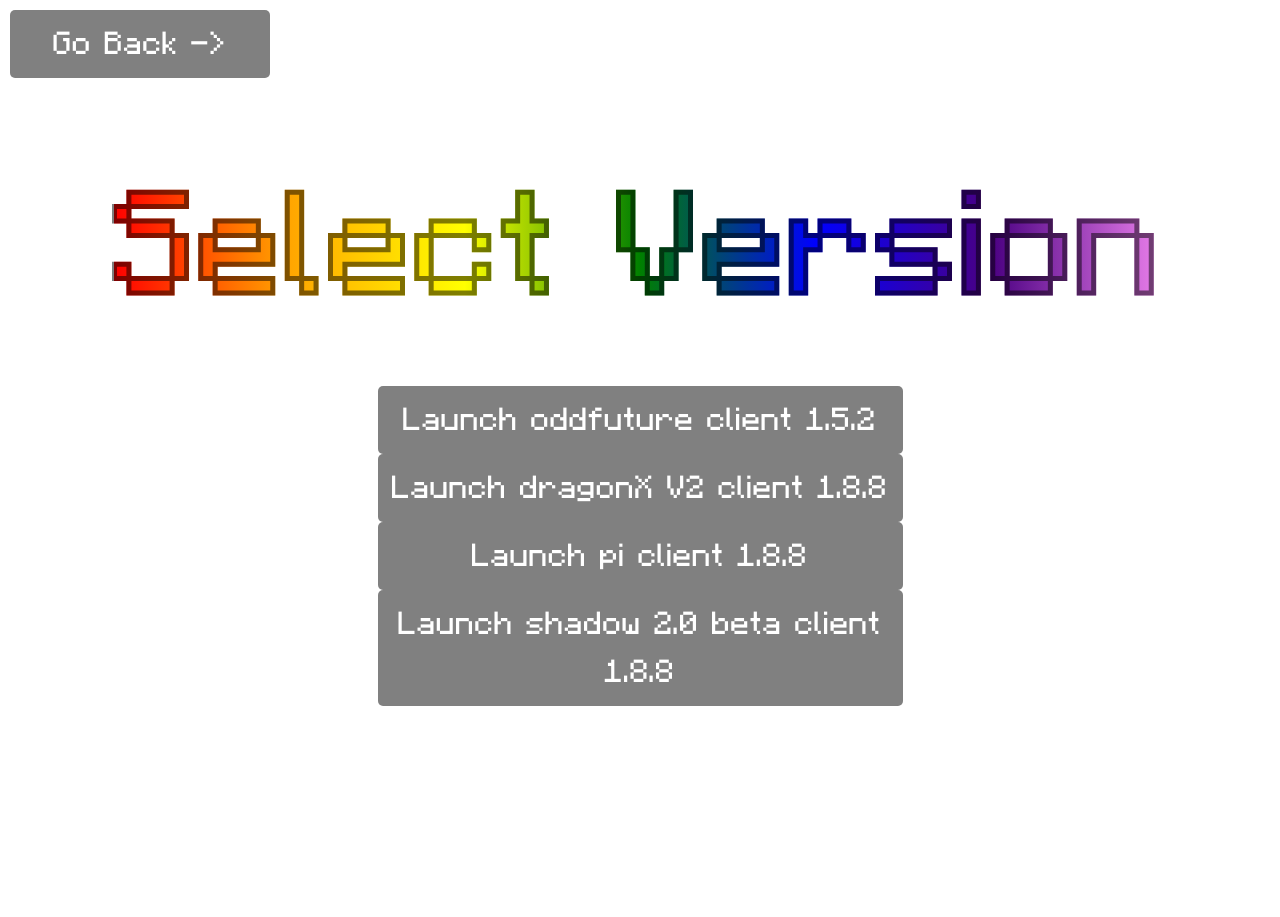
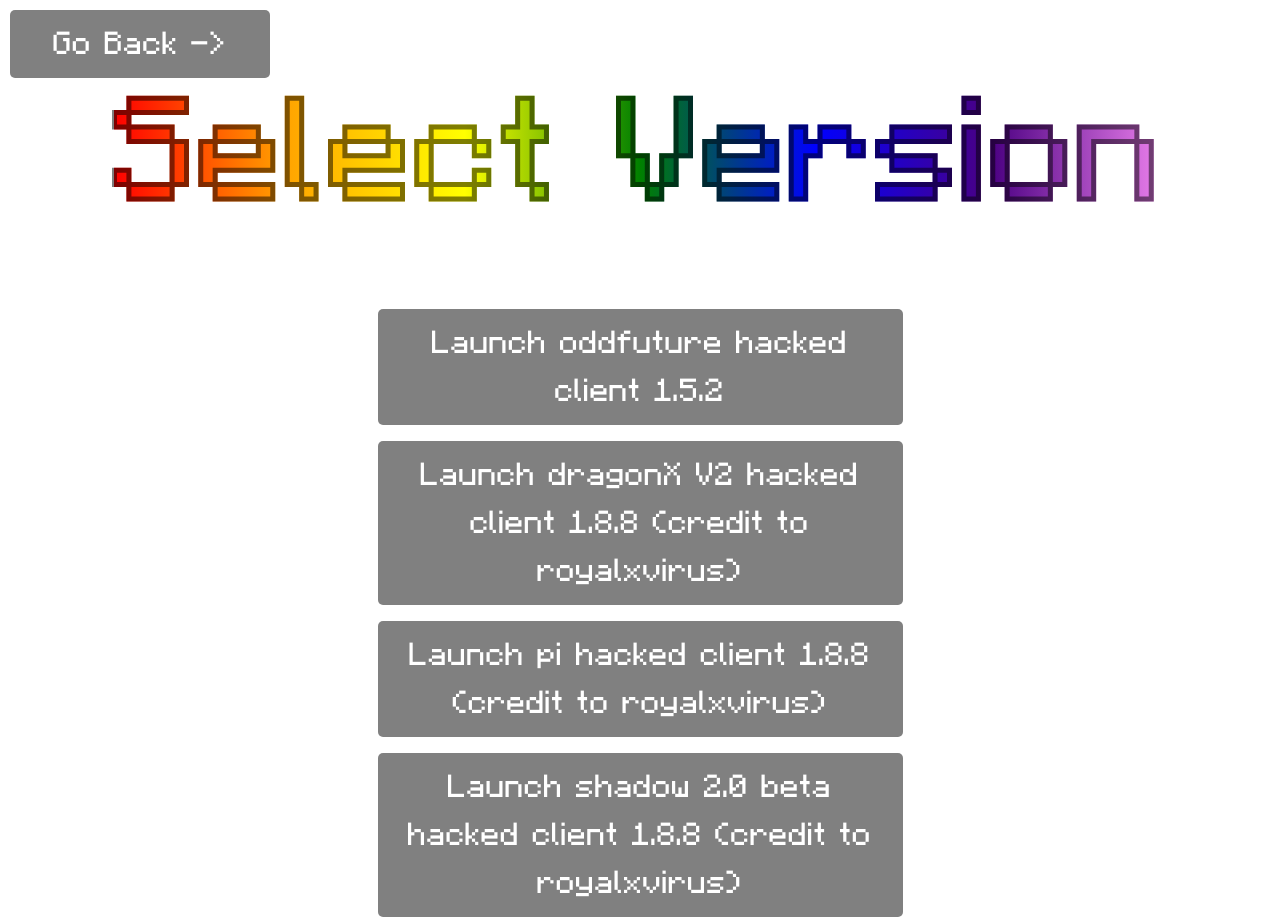
Before and after one commit to Aiden280/minecraft-server-test, a plain HTML site: page play/other/hacked-clients/index.html in a window 1280 px wide. Before the commit the page ends 800 px from the top, so only its background shows below. Drawn offline with nearby package versions, Linux system fonts and the light colour scheme.

Commit message:
Update index.html

```diff
--- a/play/other/hacked-clients/index.html
+++ b/play/other/hacked-clients/index.html
@@ -24,10 +24,10 @@
           <h1 class="rainbow-text title-selectv">Select Version</h1>
         </div>
         <div class="button-area d-block">
-          <a href="/hacked/oddfuture-1.5.2" class="play-button">Launch oddfuture client 1.5.2</a>
-          <a href="/hacked/dragonxv2-1.8.8" class="play-button">Launch dragonX V2 client 1.8.8</a>
-          <a href="/hacked/piclient-1.8.8" class="play-button">Launch pi client 1.8.8</a>
-          <a href="/hacked/shadowclient2.0-1.8.8" class="play-button">Launch shadow 2.0 beta client 1.8.8</a>
+          <a href="/hacked/oddfuture-1.5.2" class="mt-3 play-button">Launch oddfuture hacked client 1.5.2</a>
+          <a href="/hacked/dragonxv2-1.8.8" class="mt-3 play-button">Launch dragonX V2 hacked client 1.8.8 (credit to royalxvirus)</a>
+          <a href="/hacked/piclient-1.8.8" class="mt-3 play-button">Launch pi hacked client 1.8.8 (credit to royalxvirus)</a>
+          <a href="/hacked/shadowclient2.0-1.8.8" class="mt-3 play-button">Launch shadow 2.0 beta hacked client 1.8.8 (credit to royalxvirus)</a>
 
 
         </div>
```
